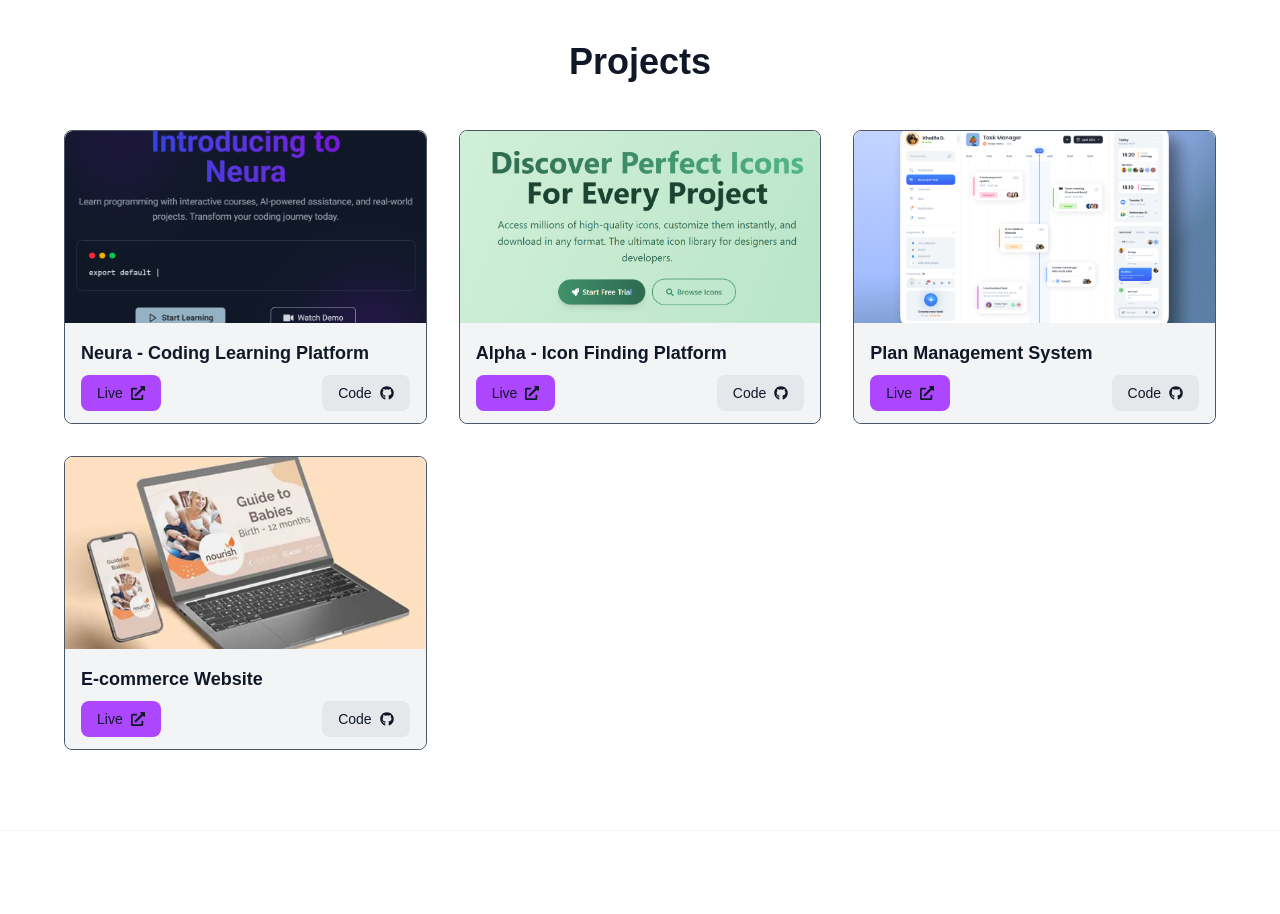
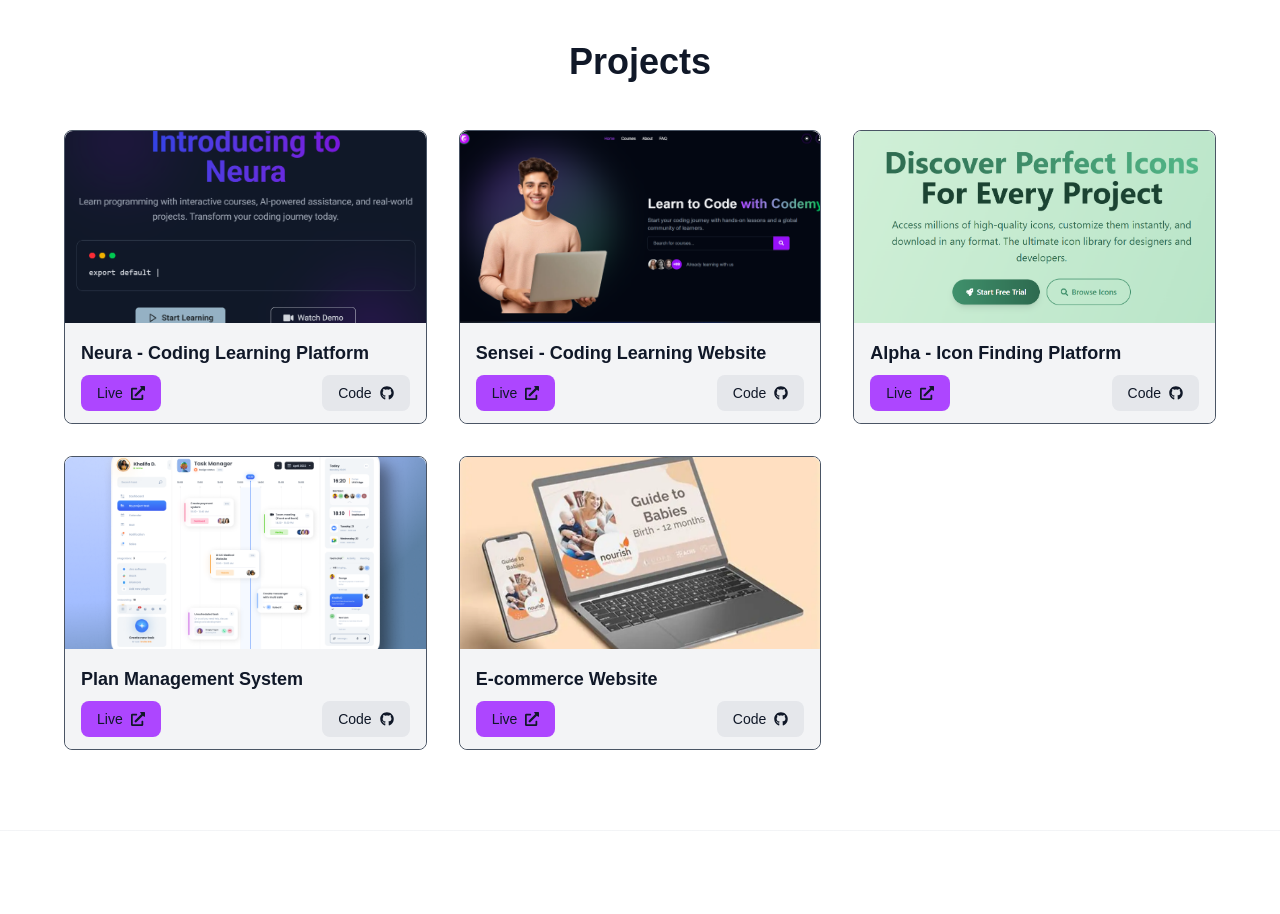
Before and after one commit to dev-mosarof66/PORTFOLIO, a Next.js app: page / in a window 1280 px wide. Shown: the part 1640-2554 px from the top of the page. Built offline with nearby package versions, Linux system fonts and the light colour scheme.

Commit message:
new project added

```diff
--- a/src/components/projects.tsx
+++ b/src/components/projects.tsx
@@ -5,36 +5,44 @@ import { FaExternalLinkAlt, FaGithub } from "react-icons/fa";
 import ecommerceImage from "@/../public/ecommerce.webp";
 import taskManagerImage from "@/../public/taskmanager.png";
 import AlphaIcon from '@/../public/alpha.png';
+import SenseiIcon from '@/../public/sensei.png';
 import AIcon from "@/../public/ai-tutor.png";
 import Image, { StaticImageData } from "next/image";
 import Link from "next/link";
 import { GlowingEffect } from "./ui/glowing-effect";
 import { useTheme } from "./ThemeWrapper";
 
-const dummyProjects = [
+const projects = [
   {
     id: 1,
     title: "Neura - Coding Learning Platform",
     image: AIcon,
-    live: "https://ai-tutor-flame.vercel.app/",
+    live: "https://ai-tutor-flame.vercel.app",
     code: "https://github.com/dev-mosarof66/AI-TUTOR",
   },
   {
     id: 2,
+    title: "Sensei - Coding Learning Website",
+    image: SenseiIcon,
+    live: "https://sensei-green.vercel.app",
+    code: "https://github.com/dev-mosarof66/sensei.git",
+  },
+  {
+    id: 3,
     title: "Alpha - Icon Finding Platform",
     image: AlphaIcon,
     live: "https://alpha-icon-app.vercel.app",
     code: "https://github.com/dev-mosarof66/ALPHA-ICON-APP",
   },
   {
-    id: 3,
+    id: 4,
     title: "Plan Management System",
     image: taskManagerImage,
     live: "#",
     code: "https://github.com/dev-mosarof66/TO-DO-APP-CLIENT",
   },
   {
-    id: 4,
+    id: 5,
     title: "E-commerce Website",
     image: ecommerceImage,
     live: "#",
@@ -62,7 +70,7 @@ const Projects = () => {
       </motion.h2>
 
       <ul className="grid grid-cols-1 sm:grid-cols-2 xl:grid-cols-3 gap-8 max-w-6xl mx-auto">
-        {dummyProjects.map((project, index) => (
+        {projects.map((project, index) => (
           <motion.li
             key={project.id}
             initial={{ opacity: 0, y: 50 }}
```
Also changed, not shown: public/sensei.png (added).
